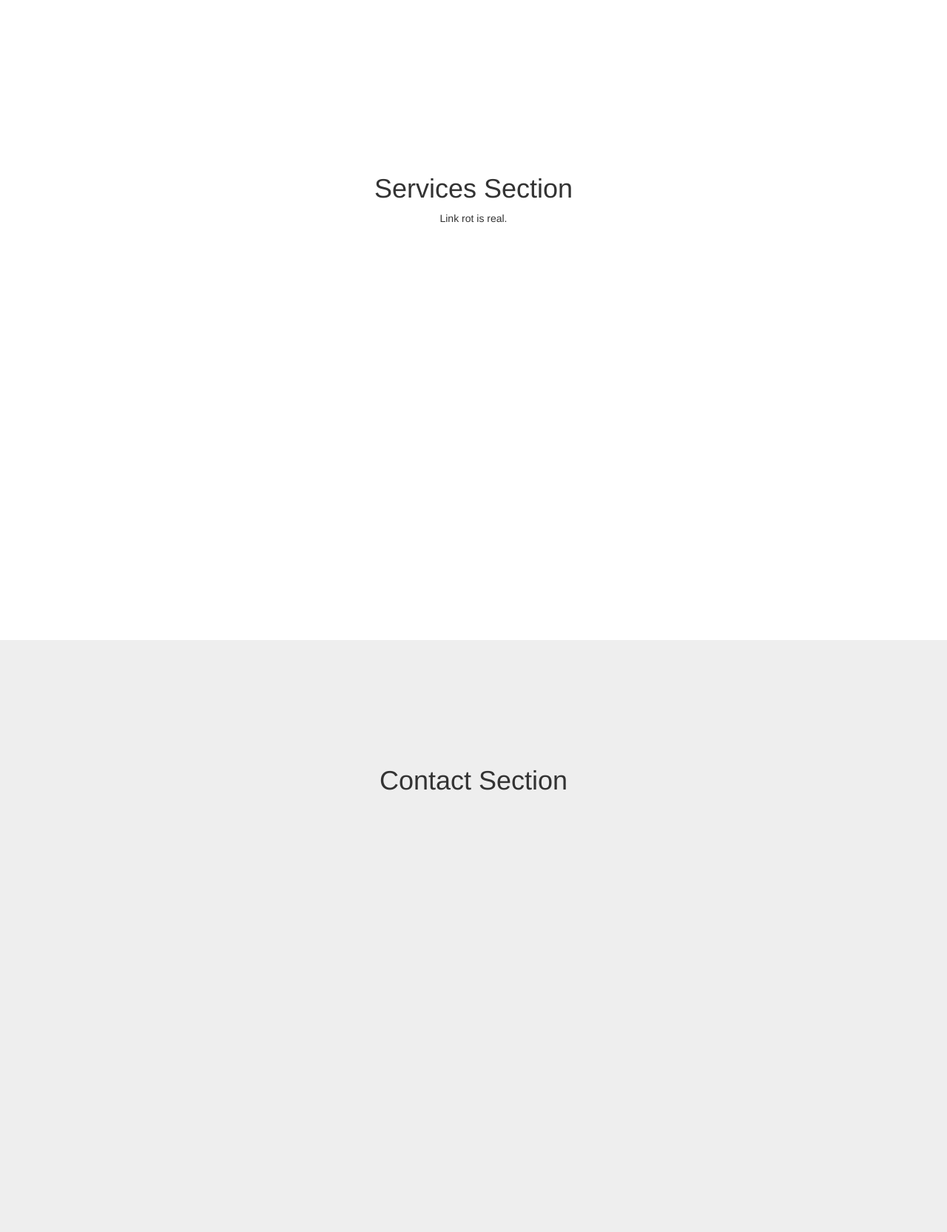
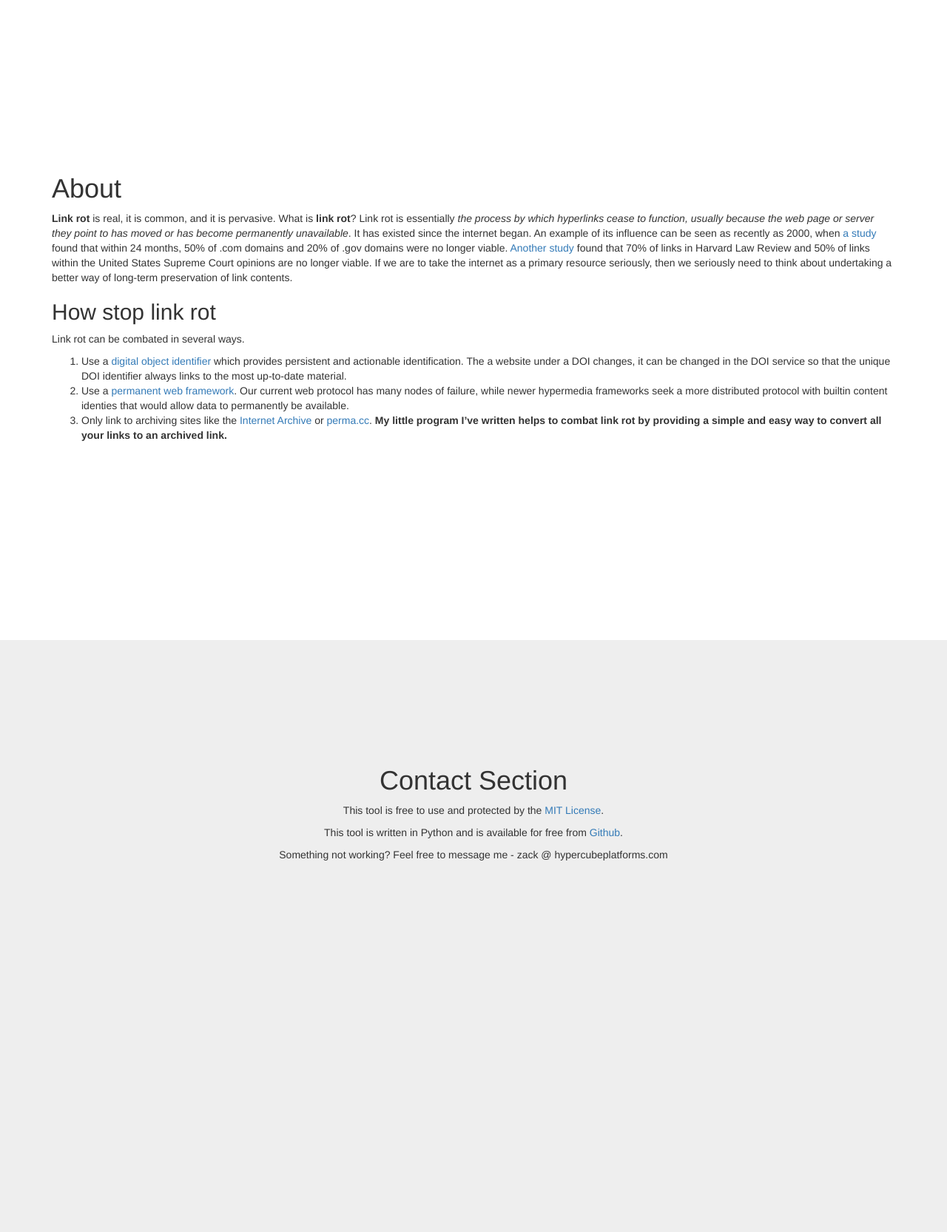
Before and after one commit to schollz/prevent-link-rot, a Flask app: page / in a window 1280 px wide. Shown: the part 735-2400 px from the top of the page at 74% size. Run offline with Flask 2, Linux system fonts and the light colour scheme; some libraries are stand-ins or nearby versions.

Commit message:
Updated web page

```diff
--- a/templates/index.html
+++ b/templates/index.html
@@ -98,9 +98,16 @@
     <section id="services" class="services-section">
         <div class="container">
             <div class="row">
-                <div class="col-lg-12">
-                    <h1>Services Section</h1>
-                    <p>Link rot is real.</p>
+                <div class="col-lg-12 text-left">
+                    <h1>About</h1>
+<p><strong>Link rot</strong> is real, it is common, and it is pervasive. What is <strong>link rot</strong>? Link rot is essentially <em>the process by which hyperlinks cease to function, usually because the web page or server they point to has moved or has become permanently unavailable</em>. It has existed since the internet began. An example of its influence can be seen as recently as 2000, when <a href="http://dx.doi.org/10.1002/bmb.2003.494031010165">a study</a> found that within 24 months, 50% of .com domains and 20% of .gov domains were no longer viable. <a href="http://dx.doi.org/10.1017/S1472669614000255">Another study</a> found that 70% of links in Harvard Law Review and 50% of links within the United States Supreme Court opinions are no longer viable. If we are to take the internet as a primary resource seriously, then we seriously need to think about undertaking a better way of long-term preservation of link contents.</p>
+<h2 id="how-stop-link-rot">How stop link rot</h2>
+<p>Link rot can be combated in several ways.</p>
+<ol style="list-style-type: decimal">
+<li>Use a <a href="http://www.doi.org/">digital object identifier</a> which provides persistent and actionable identification. The a website under a DOI changes, it can be changed in the DOI service so that the unique DOI identifier always links to the most up-to-date material.</li>
+<li>Use a <a href="http://ipfs.io/">permanent web framework</a>. Our current web protocol has many nodes of failure, while newer hypermedia frameworks seek a more distributed protocol with builtin content identies that would allow data to permanently be available.</li>
+<li>Only link to archiving sites like the <a href="https://archive.org/web/">Internet Archive</a> or <a href="https://perma.cc/">perma.cc</a>. <strong>My little program I’ve written helps to combat link rot by providing a simple and easy way to convert all your links to an archived link.</strong></li>
+</ol>
                 </div>
             </div>
         </div>
@@ -112,6 +119,9 @@
             <div class="row">
                 <div class="col-lg-12">
                     <h1>Contact Section</h1>
+                    <p>This tool is free to use and protected by the <a href="https://github.com/schollz/prevent-link-rot/blob/master/LICENSE">MIT License</a>.</p>
+                    <p>This tool is written in Python and is available for free from <a href="https://github.com/schollz/prevent-link-rot">Github</a>.</p>
+                    <p>Something not working? Feel free to message me - zack @ hypercubeplatforms.com<p>
                 </div>
             </div>
         </div>
```
